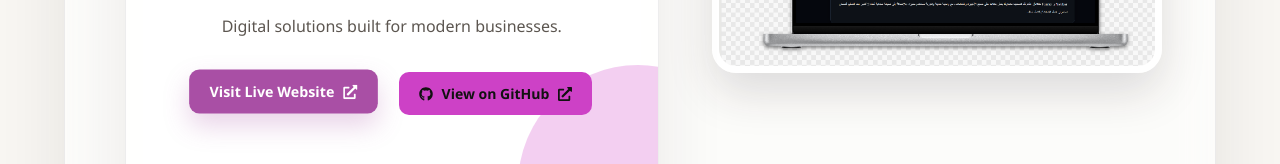
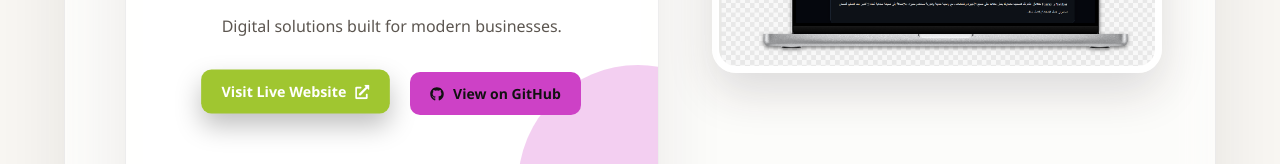
Before and after one commit to khalidmuhamadmuhamad80-arch/portfolio-frontend, a React app: page /projects/mk-web-studio in a window 1280 px wide. In both pictures the pointer is over the link 283 px from the left and 614 px from the top of the page. Shown: the part 521-685 px from the top of the page. Built offline with nearby package versions, Linux system fonts and the light colour scheme; no server answers; the HTML template or start-up script is replaced by a standard one.

Commit message:
Update project hero button styles

```diff
--- a/src/components/mkwebstudio.css
+++ b/src/components/mkwebstudio.css
@@ -384,12 +384,12 @@
 .mk-project-link.live-link:hover {
   transform: translateY(-2px) scale(1.02);
 
-  background: #a94fa5;
+  background: #a0c630;
 
   color: #ffffff;
 
   box-shadow:
-    0 12px 25px rgba(169, 79, 165, 0.25);
+    0 12px 25px rgb(0 0 0 / 0.25);
 }
 
 
--- a/src/components/mkwebstudio.jsx
+++ b/src/components/mkwebstudio.jsx
@@ -100,7 +100,6 @@ function MKWebStudio() {
 
             <span>View on GitHub</span>
 
-            <FaExternalLinkAlt />
           </a>
         )}
 
```
